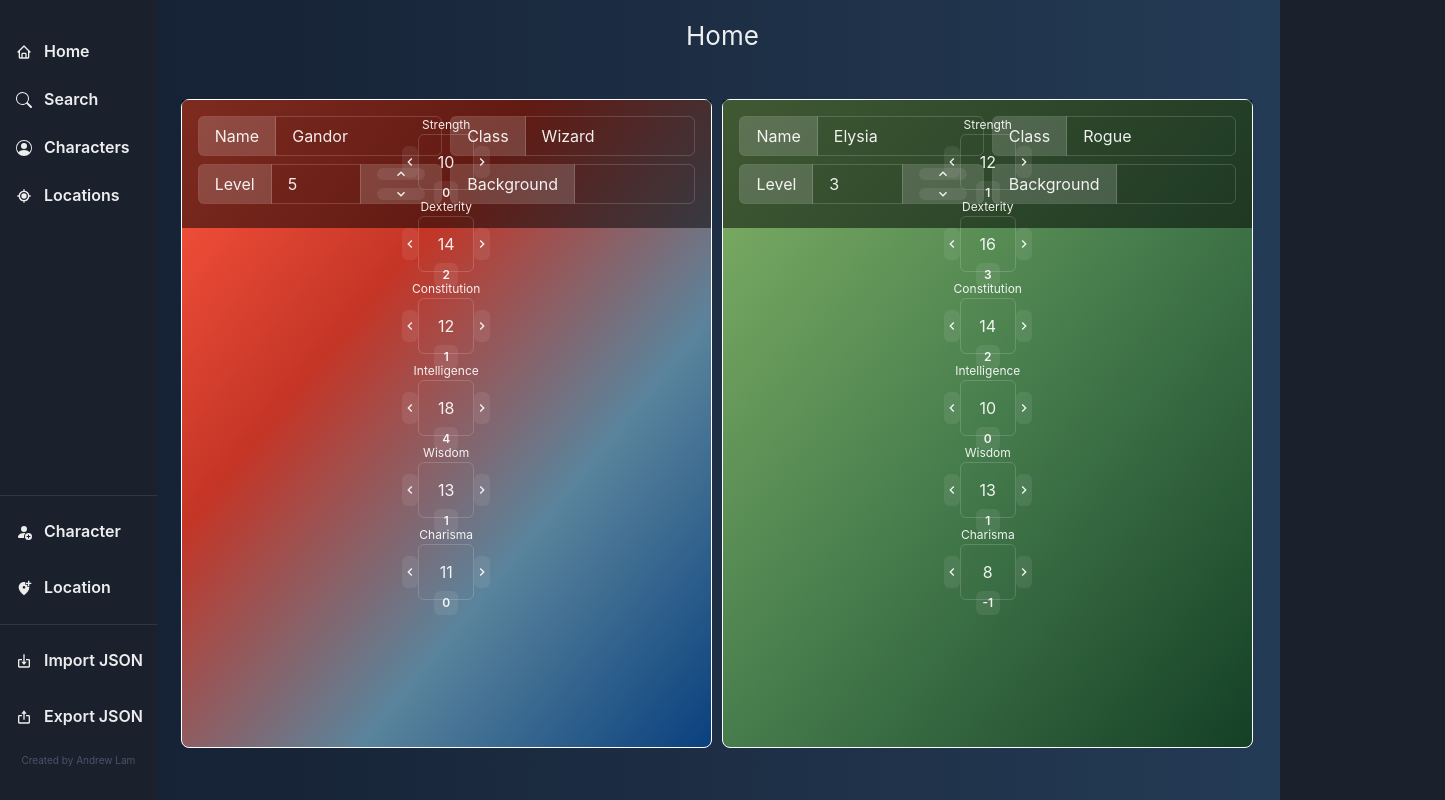
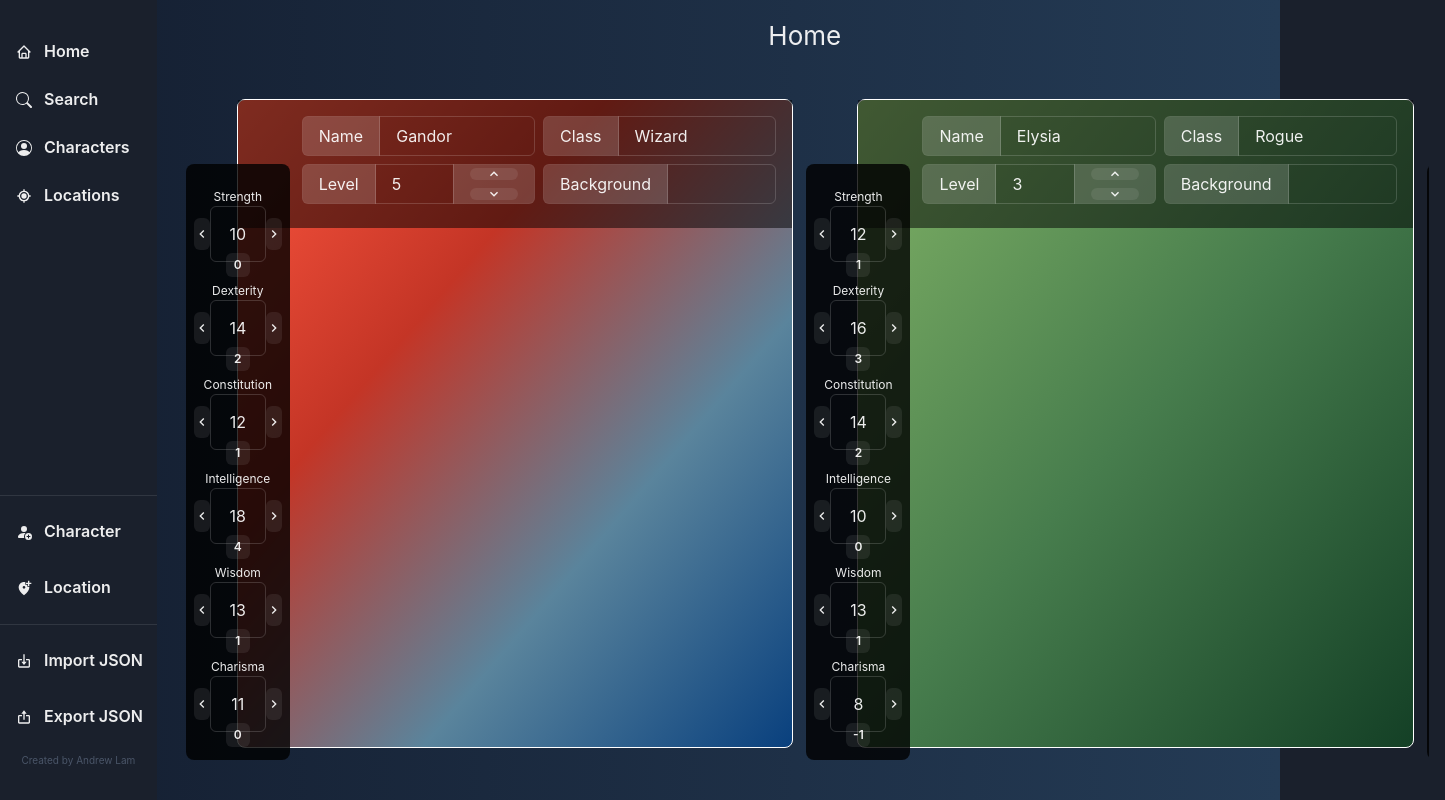
Before and after one commit to AndrewLam882/TableTopLoreOrganizer, a React (Create React App) app: page / in a window 1280 px wide. Shown: the whole page, 1445 px wide, since content can reach past the window. Built offline with nearby package versions, Linux system fonts and the light colour scheme.

Commit message:
Position stats as sidebar

```diff
--- a/src/components/characterPanel.tsx
+++ b/src/components/characterPanel.tsx
@@ -33,7 +33,6 @@ const CharacterPanel = ({ character, ...rest }: CharacterPanelProps) => {
 
   const onSubmit = () => {}
 
-  console.log(watch())
   return (
     <Box
       minW='49%'
@@ -46,7 +45,12 @@ const CharacterPanel = ({ character, ...rest }: CharacterPanelProps) => {
       {...rest}
     >
       <form onSubmit={handleSubmit(onSubmit)}>
-        <VStack padding='16px' w='full' bgColor='rgba(0,0,0,0.5)' position='relative'>
+        <VStack
+          padding='16px 16px 16px 4rem'
+          w='full'
+          bgColor='rgba(0,0,0,0.5)'
+          position='relative'
+        >
           <StatBar register={register} getValues={getValues} setValue={setValue} />
           <VStack className='character-general-info'>
             <HStack w='full'>
--- a/src/components/statBar.tsx
+++ b/src/components/statBar.tsx
@@ -12,7 +12,15 @@ const StatBar = ({ register, getValues, setValue }: StatBarProps) => {
   const stats = ['Strength', 'Dexterity', 'Constitution', 'Intelligence', 'Wisdom', 'Charisma']
 
   return (
-    <VStack position='absolute'>
+    <VStack
+      position='absolute'
+      left='-3.25rem'
+      top='50%'
+      bgColor='rgba(0,0,0,0.8)'
+      p='1.5rem 0.5rem 1.75rem 0.5rem'
+      borderRadius='8px'
+      spacing='20px'
+    >
       {stats.map((key) => (
         <StatInput
           key={key}
--- a/src/pages/Home.tsx
+++ b/src/pages/Home.tsx
@@ -8,9 +8,9 @@ const Home = () => {
   const displayList = [...dummyCharacters]
 
   return (
-    <VStack w='full' h='full' p='16px' overflow='hidden'>
+    <VStack w='full' h='full' p='16px'>
       <Text>Home</Text>
-      <HStack boxSize='full' overflowX='scroll' spacing='1%'>
+      <HStack boxSize='full' overflowX='scroll' spacing='4rem' p='0 3.5rem'>
         {displayList.map((info: LocationInfo | CharacterInfo) => {
           const isLocation = 'history' in info
           if (!isLocation)
```
